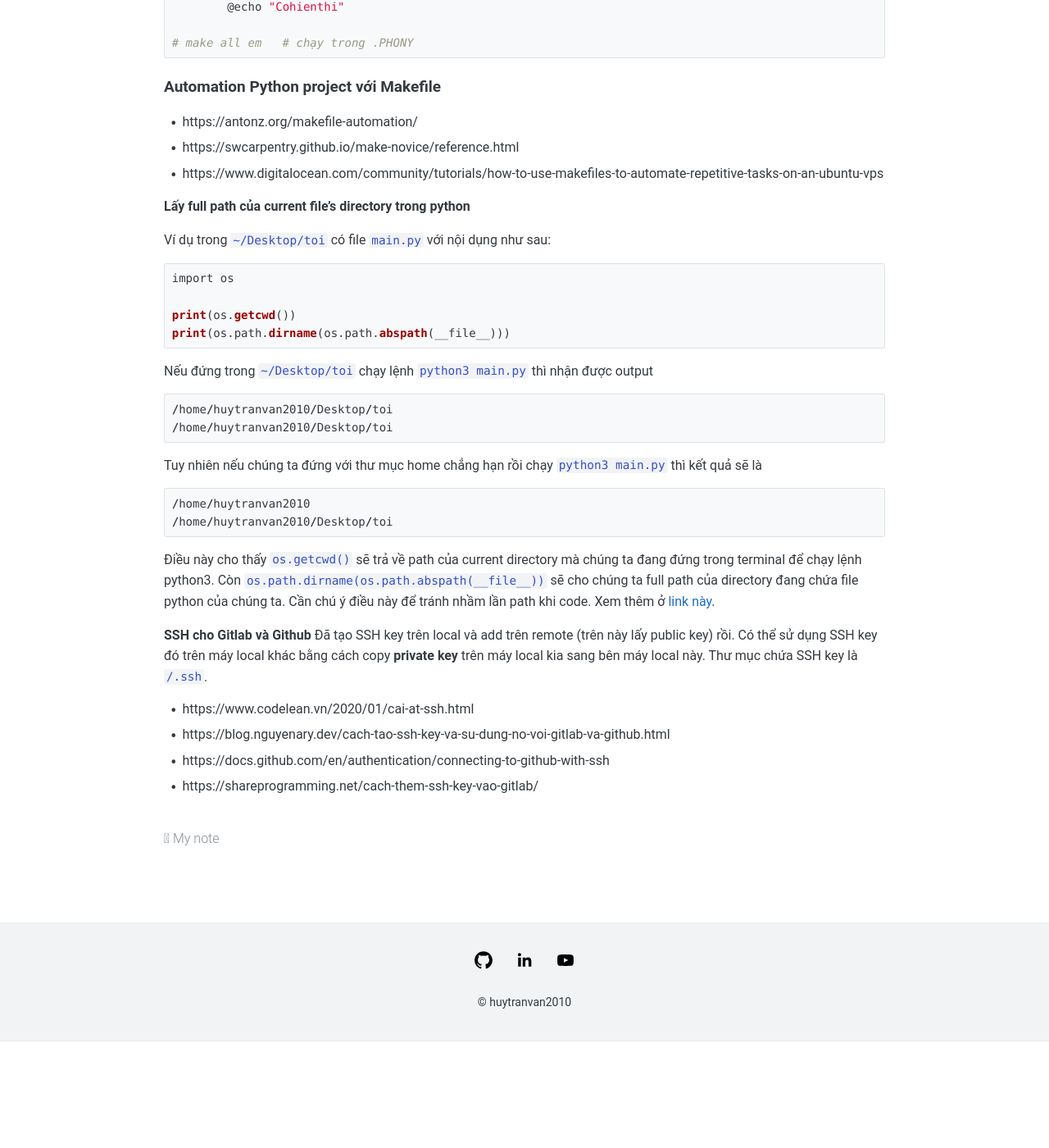
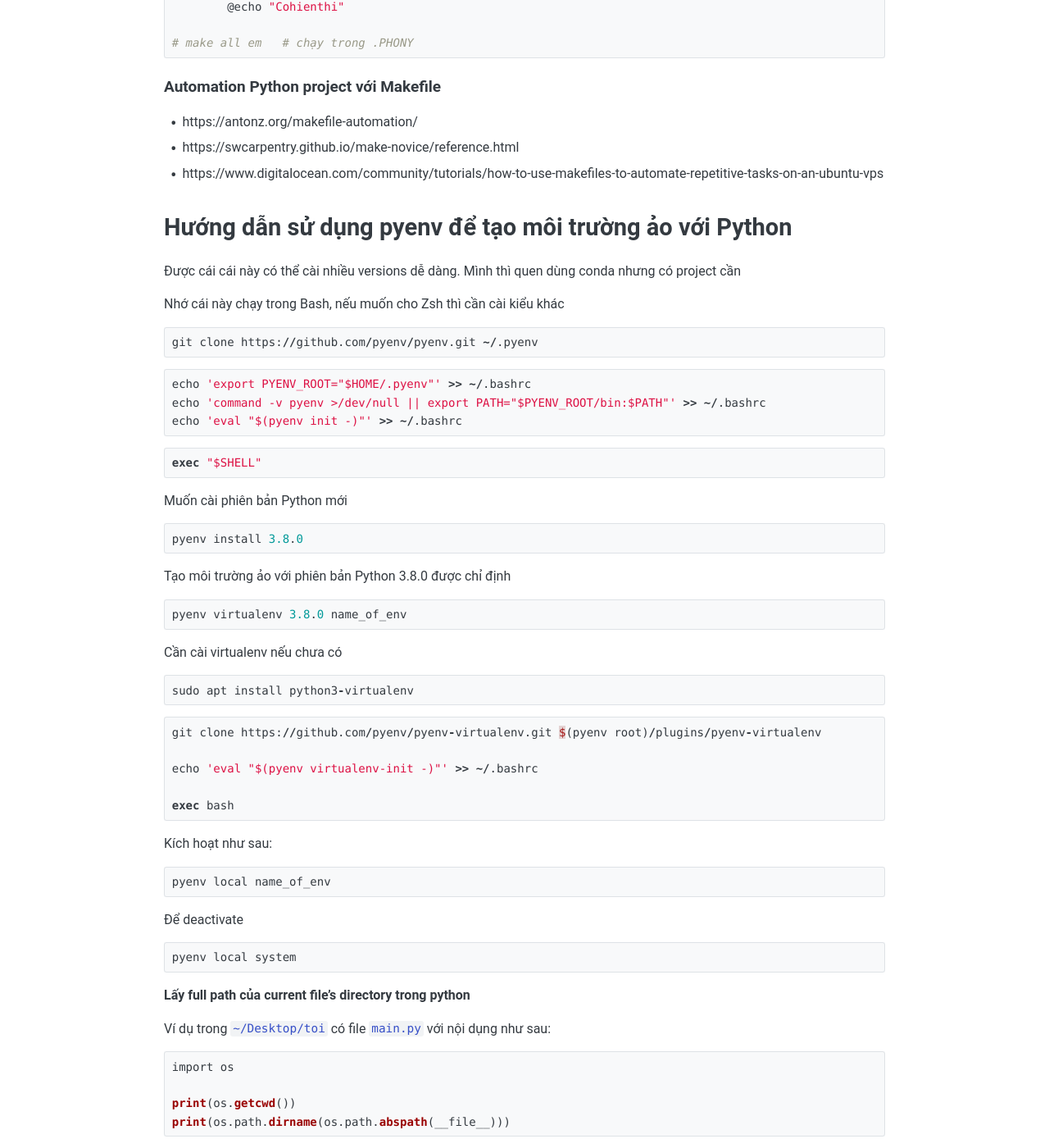
Before and after one commit to huytranvan2010/huytranvan2010.github.io, a Jekyll site: the page built from _posts/2022-04-19-Bash-script.md, in a window 1280 px wide and 1400 px high, scrolled down 53269 px. Shown: the whole window at 82% size. Built offline with Jekyll 4.4.1, drawn with Linux system fonts in a browser that asks for light colours; before the commit the page ends 54539 px from its top, so only the background shows below that.

Commit message:
add pyenv

````diff
--- a/_posts/2022-04-19-Bash-script.md
+++ b/_posts/2022-04-19-Bash-script.md
@@ -2374,6 +2374,55 @@ em:
 - https://www.digitalocean.com/community/tutorials/how-to-use-makefiles-to-automate-repetitive-tasks-on-an-ubuntu-vps
 
 
+# Hướng dẫn sử dụng pyenv để tạo môi trường ảo với Python
+Được cái cái này có thể cài nhiều versions dễ dàng. Mình thì quen dùng conda nhưng có project cần
+
+Nhớ cái này chạy trong Bash, nếu muốn cho Zsh thì cần cài kiểu khác
+
+```python
+git clone https://github.com/pyenv/pyenv.git ~/.pyenv
+```
+
+```python
+echo 'export PYENV_ROOT="$HOME/.pyenv"' >> ~/.bashrc
+echo 'command -v pyenv >/dev/null || export PATH="$PYENV_ROOT/bin:$PATH"' >> ~/.bashrc
+echo 'eval "$(pyenv init -)"' >> ~/.bashrc
+```
+
+```python
+exec "$SHELL"
+```
+
+Muốn cài phiên bản Python mới
+```python
+pyenv install 3.8.0
+```
+Tạo môi trường ảo với phiên bản Python 3.8.0 được chỉ định
+```python
+pyenv virtualenv 3.8.0 name_of_env
+```
+Cần cài virtualenv nếu chưa có
+```python
+sudo apt install python3-virtualenv
+```
+
+```python
+git clone https://github.com/pyenv/pyenv-virtualenv.git $(pyenv root)/plugins/pyenv-virtualenv
+
+echo 'eval "$(pyenv virtualenv-init -)"' >> ~/.bashrc
+
+exec bash
+```
+Kích hoạt như sau:
+```python
+pyenv local name_of_env
+```
+
+Để deactivate
+```python
+pyenv local system
+```
+
 **Lấy full path của current file's directory trong python**
 
 Ví dụ trong `~/Desktop/toi` có file `main.py` với nội dụng như sau:
````
